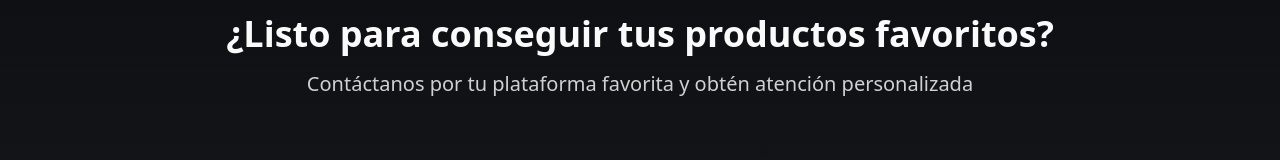
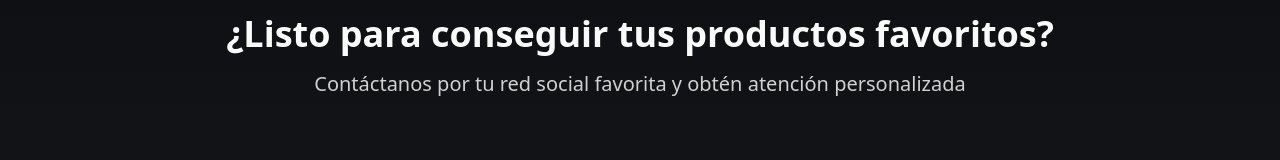
Before and after one commit to mateohs18/kitson-kit-store, a React (Vite) app: page /fortnite in a window 1280 px wide. Shown: the part 1322-1482 px from the top of the page. Built offline with nearby package versions, Linux system fonts and the light colour scheme.

Commit message:
Refactor social media links
Changed "red social favorita" to "red social favorita" in the footer component.

```diff
--- a/src/components/ContactSection.tsx
+++ b/src/components/ContactSection.tsx
@@ -27,7 +27,7 @@ export const ContactSection = () => {
             ¿Listo para conseguir tus productos favoritos?
           </h2>
           <p className="text-xl text-muted-foreground max-w-2xl mx-auto">
-            Contáctanos por tu plataforma favorita y obtén atención personalizada
+            Contáctanos por tu red social favorita y obtén atención personalizada
           </p>
         </div>
 
```
